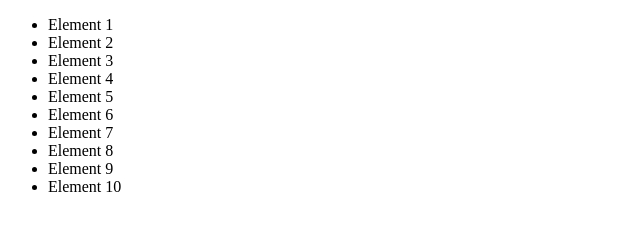
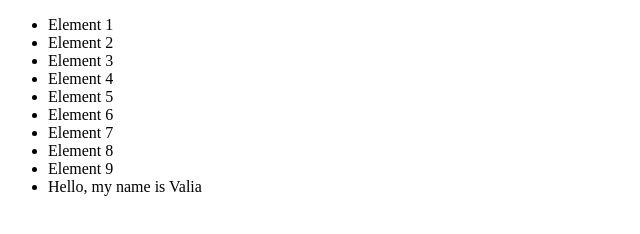
Before and after one commit to valya-brynyuk/hillel-new-hw, a plain HTML site: page index.html in a window 1280 px wide. Shown: the whole page, without its empty margins (0-640 px from the left). Drawn offline with Linux system fonts and the light colour scheme.

Commit message:
- completed

```diff
--- a/js/solution.js
+++ b/js/solution.js
@@ -0,0 +1,25 @@
+'use strict';
+
+(() => {
+  document.addEventListener('DOMContentLoaded', () => {
+    const list = document.querySelector('ul');
+
+    const attrs = [];
+
+    const attrNames = [];
+    for (const attr of Array.from(list.attributes)) {
+      attrs.push(attr.value);
+      attrNames.push(attr.name);
+    }
+
+    console.log(attrs);
+    console.log(attrNames);
+
+    requestAnimationFrame(() => {
+      list.lastElementChild.innerText = `Hello, my name is Valia`;
+    });
+
+    list.firstElementChild.dataset.myName = 'Valia';
+    delete list.dataset.dogTail;
+  })
+})();
```
Also changed, not shown: README.md (added), index.html (indentation only).
